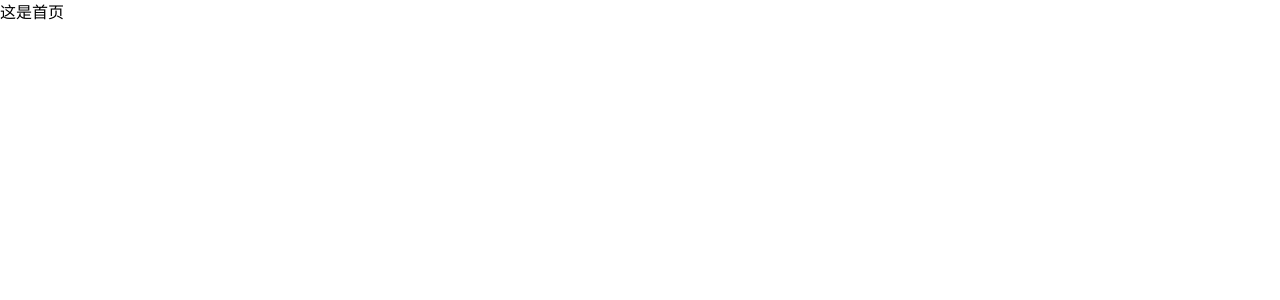
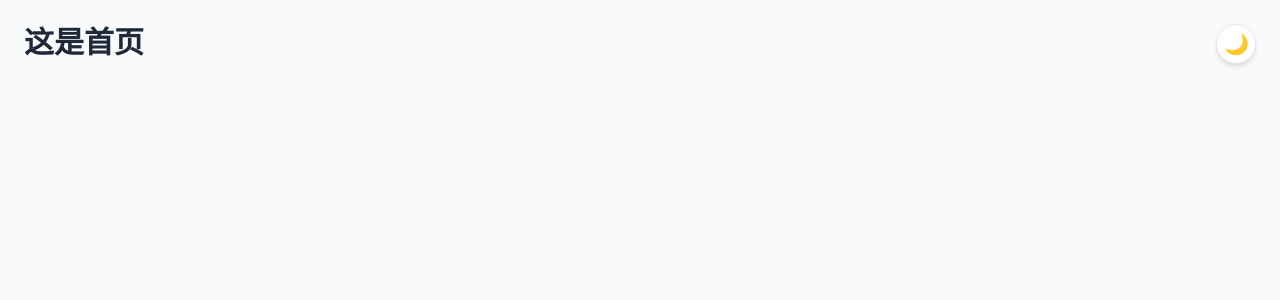
Before and after one commit to luoqwe123/lite-notion, a Vue app in the folder app/web/: page / in a window 1280 px wide. Shown: the top 300 px of the page. Built offline with nearby package versions, Linux system fonts and the light colour scheme.

Commit message:
完成登录页白天黑夜主题却换功能

```diff
--- a/app/web/components.d.ts
+++ b/app/web/components.d.ts
@@ -21,6 +21,7 @@ declare module 'vue' {
     RouterLink: typeof import('vue-router')['RouterLink']
     RouterView: typeof import('vue-router')['RouterView']
     ShowIcon: typeof import('./src/components/showIcon.vue')['default']
+    Test: typeof import('./src/components/LoginFrom/test.vue')['default']
     ThemeToggle: typeof import('./src/components/ThemeToggle.vue')['default']
   }
 }
--- a/app/web/index.html
+++ b/app/web/index.html
@@ -1,5 +1,5 @@
 <!DOCTYPE html>
-<html lang="en" class="dark">
+<html lang="en">
 <head>
     <meta charset="UTF-8">
     <meta name="viewport" content="width=device-width, initial-scale=1.0">
--- a/app/web/src/App.vue
+++ b/app/web/src/App.vue
@@ -1,16 +1,14 @@
 <template>
-    <div class="App-container">
+    <div class="app-container min-h-screen transition-colors duration-300 bg-(--color-background-default) text-(--color-text-default)">
        <router-view></router-view>
     </div>
 </template>
 
 <script setup lang='ts'>
-
-
-
 </script>
 
 <style scoped>
-
-
-</style >
+.app-container {
+  min-height: 100vh;
+}
+</style>
--- a/app/web/src/assets/style/base/_variables.scss
+++ b/app/web/src/assets/style/base/_variables.scss
@@ -1,19 +1,31 @@
 // app/web/src/assets/style/base/_variables.scss
 
 :root {
-  // Light Theme Variables
+  // Light Theme Variables - 现代柔和白色主题
   --color-primary: #42b883;
-  --color-text-default: #333;
-  --color-background-default: #ffffff;
+  --color-text-default: #1f2937;          // 深灰色文字，比纯黑更柔和
+  --color-text-secondary: #4b5563;        // 次要文字颜色
+  --color-background-default: #f8fafc;    // 柔和的灰白色背景
+  --color-background-card: #ffffff;       // 卡片背景 - 纯白
   --color-border-default: #e2e8f0;
-  // Add more light theme variables as needed
+  --gradient-start-color: #3b82f6;        // blue-500
+  --gradient-end-color: #a855f7;          // purple-500
+  --shadow-color: rgba(0, 0, 0, .13);     // Light mode shadow color
+  --shadow-color-medium: rgba(0, 0, 0, .08);
+  --shadow-color-strong: rgba(0, 0, 0, .04);
 }
 
 .dark {
-  // Dark Theme Variables
+  // Dark Theme Variables - 深色护眼主题
   --color-primary: #66cc99;
-  --color-text-default: #e2e8f0;
-  --color-background-default: #1a202c;
-  --color-border-default: #4a5568;
-  // Add more dark theme variables as needed
+  --color-text-default: #f3f4f6;          // 柔和的白色文字
+  --color-text-secondary: #9ca3af;        // 次要文字颜色
+  --color-background-default: #0f172a;    // 深蓝黑色背景
+  --color-background-card: #1e293b;       // 卡片背景 - 稍亮的深蓝灰
+  --color-border-default: #334155;
+  --gradient-start-color: #60a5fa;        // blue-400 (lighter for dark mode)
+  --gradient-end-color: #c084fc;          // purple-400 (lighter for dark mode)
+  --shadow-color: rgba(0, 0, 0, .3);      // Dark mode shadow color
+  --shadow-color-medium: rgba(0, 0, 0, .2);
+  --shadow-color-strong: rgba(0, 0, 0, .1);
 }
--- a/app/web/src/assets/style/utilities/_custom-shadows.scss
+++ b/app/web/src/assets/style/utilities/_custom-shadows.scss
@@ -1,6 +1,6 @@
 // app/web/src/assets/style/utilities/_custom-shadows.scss
 @layer utilities {
     .shadow-login {
-        box-shadow: 0 4px 8px -4px rgba(0, 0, 0, .13), 0 6px 16px rgba(0, 0, 0, .08), 0 12px 24px 16px rgba(0, 0, 0, .04);
+        box-shadow: 0 4px 8px -4px var(--shadow-color), 0 6px 16px var(--shadow-color-medium), 0 12px 24px 16px var(--shadow-color-strong);
     }
 }
--- a/app/web/src/components/LoginFrom/index.vue
+++ b/app/web/src/components/LoginFrom/index.vue
@@ -1,10 +1,9 @@
 <template>
-  <div class="loginFrom-container flex flex-col items-center shadow-login rounded-2xl justify-center
-     gap-6
-  ">
+  <div class="loginFrom-container flex flex-col items-center shadow-login rounded-2xl justify-center gap-6
+       bg-(--color-background-card) border border-(--color-border-default) transition-colors duration-300">
     <!-- 标题 -->
     <div
-      class="title text-4xl font-bold tracking-wide bg-gradient-to-r from-blue-500 to-purple-500 bg-clip-text text-transparent">
+      class="title text-4xl font-bold tracking-wide bg-gradient-to-r  from-(--gradient-start-color) to-(--gradient-end-color) bg-clip-text text-transparent">
       欢迎使用lite-notion
     </div>
 
@@ -13,31 +12,31 @@
       <el-form class="w-full" ref="ruleFormRef" :model="ruleForm" status-icon :rules="rules">
         <el-form-item class="h-12 w-full" prop="email">
           <el-input placeholder="请输入您的邮箱"
-            class="h-12! w-full! rounded-lg! border-gray-200! hover:border-blue-400! transition-all" type="email"
+            class="h-12! w-full! rounded-lg!  transition-all" type="email"
             v-model="ruleForm.email" />
         </el-form-item>
 
         <el-form-item class="h-12 w-full" v-show="showKeyinput" prop="pass">
           <el-input placeholder="请输入密码"
-            class="h-12! w-full! rounded-lg! border-gray-200! hover:border-blue-400! transition-all" type="password"
+            class="h-12! w-full! rounded-lg!  transition-all" type="password"
             v-model="ruleForm.pass" autocomplete="off" />
         </el-form-item>
         <el-form-item class="h-12 w-full" v-show="showCaptcha">
           <div class="captcha flex justify-between w-full">
             <el-input placeholder="请输入验证码" v-model="ruleForm.checkcode"
-              class="h-12! w-56! rounded-lg! border-gray-200! hover:border-blue-400! transition-all" show-password />
+              class="h-12! w-56! rounded-lg!  transition-all" show-password />
             <el-button class="w-20 h-12!">获取验证码</el-button>
           </div>
         </el-form-item>
       </el-form>
       <el-button @click="submit"
-        class="h-12! w-full rounded-lg text-lg font-medium bg-gradient-to-r from-blue-500 to-purple-500 border-none text-white!">
+        class="h-12! w-full rounded-lg text-lg font-medium bg-gradient-to-r  from-(--gradient-start-color) to-(--gradient-end-color) border-none text-white!">
         {{ isRegister ? "注册" : "登录" }}
       </el-button>
-      <div class="tip">
+      <div class="tip text-(--color-text-secondary)">
         <span>{{ isRegister ? "已有帐号？" : "还没有账号？" }}</span>
         <button
-          class="border-none bg-transparent text-blue-500 hover:text-blue-600 transition-colors hover:underline hover:cursor-pointer  "
+          class="border-none bg-transparent text-(--color-primary) transition-colors hover:underline hover:cursor-pointer"
           @click="useLoginStore.switchState">点我{{ isRegister ? "登录" : "创建" }}</button>
       </div>
 
@@ -45,7 +44,7 @@
 
     <!-- 其他登录方式 -->
     <div class="floor w-80! gap-4 flex flex-col ">
-      <div class="split flex items-center justify-center gap-3 text-gray-400">
+      <div class="split flex items-center justify-center gap-3 text-(--color-text-default)">
         <span class="split-line w-25 h-px split-line-left inline-block"></span>
         <span class="text-xs">其他登录方式</span>
         <span class="split-line w-25 h-px split-line-right inline-block"></span>
--- a/app/web/src/components/ThemeToggle.vue
+++ b/app/web/src/components/ThemeToggle.vue
@@ -1,13 +1,22 @@
 <!-- app/web/src/components/ThemeToggle.vue -->
 <template>
-  <button @click="toggleTheme" class="p-2 rounded-md focus:outline-none focus:ring-2 focus:ring-primary">
-    <span v-if="currentTheme === 'light'">🌙</span>
-    <span v-else>☀️</span>
+  <button
+    @click="toggleTheme"
+    class="theme-toggle-btn flex items-center justify-center w-10 h-10 rounded-full
+           bg-(--color-background-card) border border-(--color-border-default)
+           shadow-md hover:shadow-lg transition-all duration-300 hover:scale-110
+           focus:outline-none focus:ring-2 focus:ring-(--color-primary) focus:ring-offset-2"
+    :aria-label="currentTheme === 'light' ? '切换到深色模式' : '切换到浅色模式'">
+    <span
+      class="text-xl transition-transform duration-300"
+      :class="{ 'rotate-0': currentTheme === 'light', 'rotate-180': currentTheme === 'dark' }">
+      {{ currentTheme === 'light' ? '🌙' : '☀️' }}
+    </span>
   </button>
 </template>
 
 <script setup lang="ts">
-import { useThemeStore } from '@/stores/modules/themeStore';
+import { useThemeStore } from '~/stores/modules/themeStore';
 import { storeToRefs } from 'pinia';
 
 const themeStore = useThemeStore();
@@ -16,5 +25,11 @@ const { toggleTheme } = themeStore;
 </script>
 
 <style scoped lang="scss">
-// 可以根据需要添加一些组件特有的样式
+.theme-toggle-btn {
+  backdrop-filter: blur(10px);
+}
+
+.theme-toggle-btn:hover {
+  background-color: var(--color-background-card);
+}
 </style>
--- a/app/web/src/views/Home.vue
+++ b/app/web/src/views/Home.vue
@@ -1,13 +1,15 @@
 <template>
-    <div class="Home-container">
-        这是首页
+    <div class="home-container min-h-screen bg-(--color-background-default) text-(--color-text-default) transition-colors duration-300 p-6">
+        <ThemeToggle class="absolute top-6 right-6"></ThemeToggle>
+        <h1 class="text-3xl font-bold">这是首页</h1>
     </div>
 </template>
 
 <script setup lang='ts'>
-
 </script>
 
 <style scoped>
-
-</style >
+.home-container {
+  min-height: 100vh;
+}
+</style>
--- a/app/web/src/views/Login.vue
+++ b/app/web/src/views/Login.vue
@@ -1,16 +1,12 @@
 <template>
-    <div class="Login-container flex items-center justify-center  h-screen w-full">
-        <login-from
-            class=" h-140 w-120   "
-
-        ></login-from>
+    <div class="login-container flex items-center justify-center h-screen w-full bg-(--color-background-default) transition-colors duration-300">
+        <ThemeToggle class="absolute top-6 right-6"></ThemeToggle>
+        <LoginFrom class="h-140 w-80 sm:w-120"></LoginFrom>
     </div>
 </template>
 
 <script setup lang='ts'>
-
 </script>
 
 <style scoped>
-
 </style>
--- a/app/web/tailwind.config.js
+++ b/app/web/tailwind.config.js
@@ -1,10 +1,12 @@
 /** @type {import('tailwindcss').Config} */
-module.exports = {
-  darkMode: 'class', // 启用基于类的暗模式
+export default {
+  darkMode: 'class',
+
   content: [
     "./index.html",
     "./src/**/*.{vue,js,ts,jsx,tsx}",
   ],
+
   theme: {
     extend: {
       colors: {
@@ -18,8 +20,11 @@ module.exports = {
         border: {
           DEFAULT: 'var(--color-border-default)',
         },
+
+        // ✅ 渐变颜色（v4 这样写才生效）
+        'gradient-start': 'var(--gradient-start-color)',
+        'gradient-end': 'var(--gradient-end-color)',
       },
     },
   },
-  plugins: [],
 }
```
Also changed, not shown: 1 other file (tests, documents, lock files or other folders).
